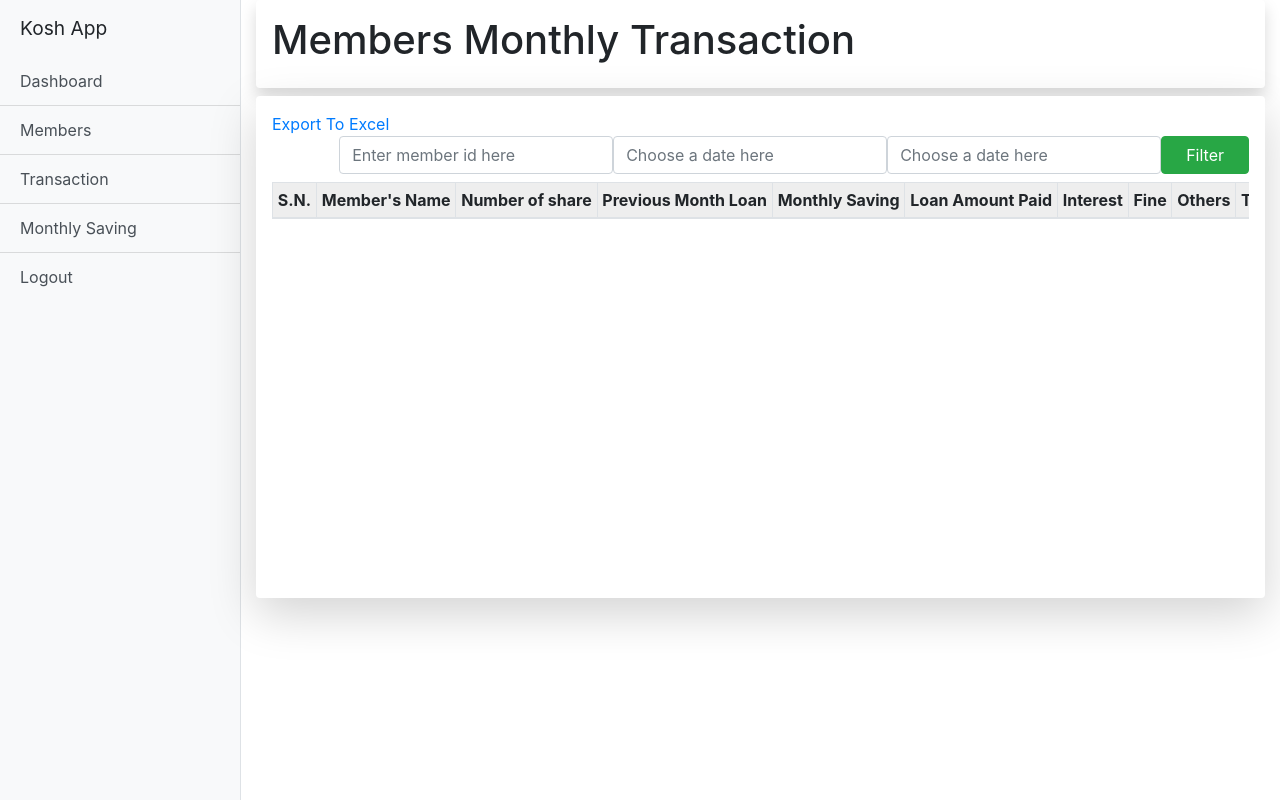
After one commit to MuskanBartaula/kosh, a Django app: page /individual/ in a window 1280 px wide. The commit adds this page. Run offline with Django 3.2, Linux system fonts and the light colour scheme; the visitor is signed in with stand-in values (Sample User, id 1); lists and menus that the app fills with data are empty; some libraries are stand-ins or nearby versions.

Commit message:
Transaction filter for individual implemented

```diff
--- a/src/config/urls.py
+++ b/src/config/urls.py
@@ -2,10 +2,15 @@ from django.conf import settings
 from django.contrib import admin
 from django.urls import path, include
 
-from kosh.core.views import members_monthly_transaction, export_to_excel
+from kosh.core.views import (
+    transactions_filter_page,
+    individual_member_monthly_transaction,
+    members_monthly_transaction, export_to_excel
+)
 
 urlpatterns = [
     path('', members_monthly_transaction, name="members_monthly_transaction"),
+    path('individual/', individual_member_monthly_transaction, name="individual_member_monthly_transaction"),
     path('export/<int:year>/<int:month>/', export_to_excel, name="export_to_excel"),
     path('admin/', admin.site.urls),
     path('accounts/', include('kosh.accounts.urls')),
--- a/src/kosh/core/views.py
+++ b/src/kosh/core/views.py
@@ -10,8 +10,53 @@ from nepali_date import NepaliDate
 
 from kosh.core.utils import split_date, bs_to_ad, NepaliDateUtils
 from kosh.members.models import Member
-from kosh.transactions.forms import TransactionDateFilterForm
+from kosh.transactions.forms import (TransactionDateFilterForm,
+                                     TransactionDateRangeFilterForm)
 from kosh.transactions.models import Transaction
+
+@login_required
+def transactions_filter_page(request):
+    context = {}
+    return render(request, "transactions/index.html", context)
+
+@login_required
+def individual_member_monthly_transaction(request):
+    member_id = request.GET.get('member_id')
+    from_date = request.GET.get('from_date')
+    to_date = request.GET.get('to_date')
+
+    form = TransactionDateRangeFilterForm()
+
+    member = None
+    transactions = Transaction.objects.none()
+
+    if member_id and from_date and to_date:
+        data = {
+            'member_id': member_id,
+            'from_date': from_date,
+            'to_date':to_date,
+        }
+        form = TransactionDateRangeFilterForm(data)
+        if form.is_valid():
+            member_id = form.cleaned_data.get('member_id')
+            from_date_in_bs = form.cleaned_data.get('from_date')
+            to_date_in_bs = form.cleaned_data.get('to_date')
+
+            from_date_in_ad = bs_to_ad(from_date_in_bs)
+            to_date_in_ad = bs_to_ad(to_date_in_bs)
+
+            member = Member.objects.get(membership_id=member_id)
+            print(member)
+            transactions = Transaction.objects.filter(member=member, date__range=(from_date_in_ad, to_date_in_ad))
+
+            print(transactions)
+
+    context = {
+        'form': form,
+        'member': member,
+        'transactions': transactions,
+    }
+    return render(request, "transactions/individual_member_monthly_transaction.html", context)
 
 @login_required
 def members_monthly_transaction(request):
--- a/src/kosh/templates/base.html
+++ b/src/kosh/templates/base.html
@@ -82,6 +82,7 @@
 
 		var nepaliDate = document.getElementById("id_date");
 		nepaliDate.nepaliDatePicker();
+
   </script>
 
 
--- a/src/kosh/transactions/forms.py
+++ b/src/kosh/transactions/forms.py
@@ -37,9 +37,16 @@ class TransactionDateFilterForm(forms.Form):
 
 
 class TransactionDateRangeFilterForm(forms.Form):
+    member_id = forms.IntegerField(widget=forms.TextInput(
+        attrs = {
+            'placeholder': 'Enter member id here',
+            'autocomplete': 'off',
+        }
+    ), label="")
     from_date = NepaliDateCharField(widget=forms.TextInput(
         attrs = {
-            'placeholder': 'Choose a date here'
+            'placeholder': 'Choose a date here',
+            'class': 'ndp-nepali-calendar',
         }
     ), label="")
     to_date = NepaliDateCharField(widget=forms.TextInput(
--- /dev/null
+++ b/src/kosh/transactions/templates/transactions/individual_member_monthly_transaction.html
@@ -0,0 +1,76 @@
+{% extends 'base.html' %}
+{% load crispy_forms_tags %}
+{% load nepali_date %}
+{% block title %} Members Monthly Transaction | Kosh {% endblock %}
+{% block content %}
+<div class="row">
+	<div class="col-12">
+		<div class="shadow p-3 mb-2 bg-white rounded">
+			<h1> Members Monthly Transaction </h1>
+		</div>
+	</div>
+	<div class="col-12">
+		<div class="shadow-lg p-3 mb-5 bg-white rounded">
+			<a href="">Export To Excel </a>
+			<form action="" class="form-inline mb-2 float-right">
+				{{ form | crispy }}
+				<button class="btn btn-success px-4">Filter</button>
+			</form>
+			<div class="transaction-table table-responsive">
+				<table class="table table-sm table-striped table-bordered ">
+					<thead>
+						<tr>
+							<th>S.N.</th>
+							<th scope="col">Member's Name</th>
+							<th scope="col">Number of share</th>
+							<th scope="col">Previous Month Loan</th>
+							<th scope="col">Monthly Saving</th>
+							<th scope="col">Loan Amount Paid</th>
+							<th scope="col">Interest</th>
+							<th scope="col">Fine</th>
+							<th scope="col">Others</th>
+							<th scope="col">Total Amount Paid</th>
+							<th scope="col">Remaining Loan Amount</th>
+							<th scope="col">Additional Loan</th>
+							<th scope="col">Total Loan Amount</th>
+							<th scope="col">Voucher</th>
+							<th scope="col">Action</th>
+
+						</tr>
+					</thead>
+					<tbody>
+						{% for transaction in transactions %}
+						<tr>
+							<th scope="row">{{ forloop.counter }}</th>
+							<td>{{ member.name }}</td>
+							<td>{{ member.number_of_share }}</td>
+									<td>{{ transaction.previous_month_loan }}</td>
+									<td>{{ transaction.monthly_saving }}</td>
+									<td>{{ transaction.loan_amount_paid | default_if_none:'0.00'}}</td>
+									<td>{{ transaction.interest }}</td>
+									<td>{{ transaction.fine }}</td>
+									<td>{{ transaction.others }}</td>
+									<td>{{ transaction.total_amount_paid }}</td>
+									<td>{{ transaction.remaining_loan_amount }}</td>
+									<td>{{ transaction.additional_loan_amount }}</td>
+									<td>{{ transaction.total_loan_amount }}</td>
+									<td><a href="{% url 'transactions:vouchers' transaction.id %}">Print</a></td>
+									<td><a href="{% url 'transactions:update' transaction.id %}">Edit</a></td>
+						</tr>
+						{% endfor %}
+					</tbody>
+				</table>
+			</div>
+		</div>
+	</div>
+</div>
+{% endblock %}
+{% block js %}
+	<script>
+		var fromNepaliDate = document.getElementById("id_from_date");
+		fromNepaliDate.nepaliDatePicker();
+
+		var toNepaliDate = document.getElementById("id_to_date");
+		toNepaliDate.nepaliDatePicker();
+	</script>
+{% endblock %}
```
